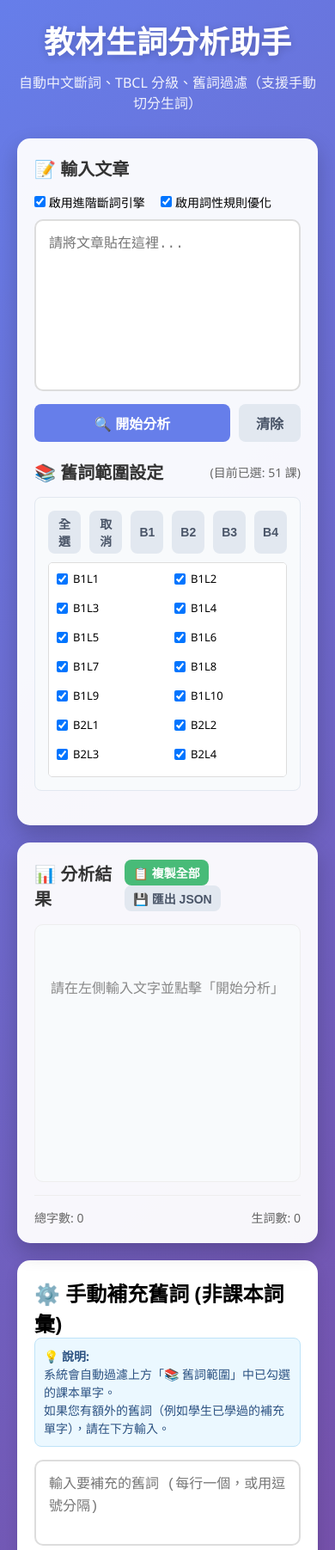
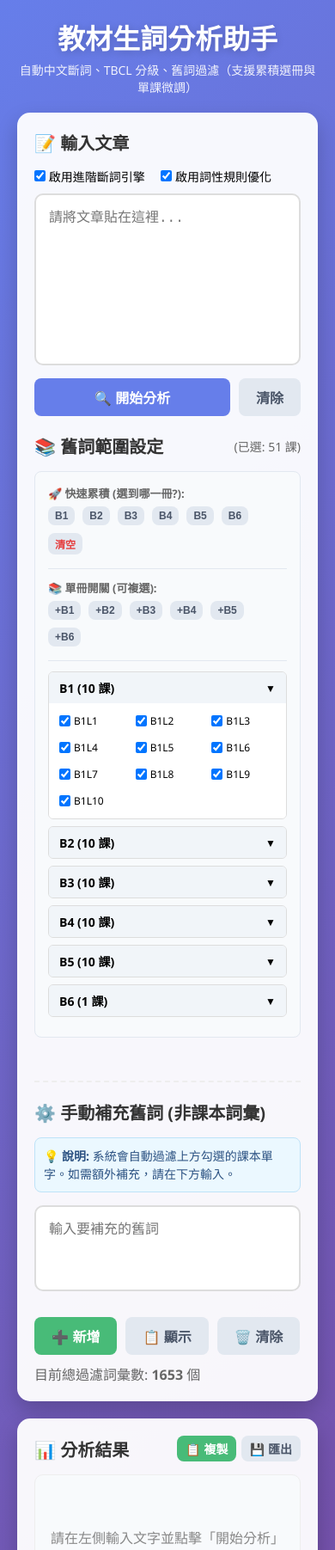
Before and after one commit to annaliutest-coder/vocab-website2, a plain HTML site: page index.html in a window 390 px wide. Shown: the top 1803 px of the page at 86% size. Drawn offline with Linux system fonts and the light colour scheme.

Commit message:
Add files via upload

```diff
--- a/app.js
+++ b/app.js
@@ -1,4 +1,4 @@
-// app.js - 網站版生詞分析助手（含分課過濾 & 手動切分功能）
+// app.js - 網站版生詞分析助手（含分冊累積選擇 & 手動切分功能）
 
 let tbclData = {};
 let lessonData = {}; // 儲存 {"B1L1": [...], "B1L2": [...]}
@@ -7,7 +7,10 @@ let selectedLessons = new Set(); // 使用者勾選的課數
 let finalBlocklist = new Set(); // 最終用來過濾的清單 (課本 + 手動)
 
 // 用於手動切分
-let editingIndex = -1; // 當前正在編輯的單字在 window.lastAnalysis 中的索引
+let editingIndex = -1;
+
+// 定義冊別順序
+const BOOK_ORDER = ['B1', 'B2', 'B3', 'B4', 'B5', 'B6'];
 
 // 初始化
 document.addEventListener('DOMContentLoaded', async () => {
@@ -26,8 +29,10 @@ async function loadData() {
     const lessonRes = await fetch('vocab_by_lesson.json');
     lessonData = await lessonRes.json();
 
+    // 預設全選
+    Object.keys(lessonData).forEach(k => selectedLessons.add(k));
+
     renderLessonCheckboxes();
-
     console.log('資料載入完成');
   } catch (error) {
     console.error('載入資料失敗:', error);
@@ -35,77 +40,159 @@ async function loadData() {
   }
 }
 
-// 2. 產生課數勾選單
+// 2. 產生課數勾選單 (改良版：分冊摺疊)
 function renderLessonCheckboxes() {
   const container = document.getElementById('lessonCheckboxes');
   container.innerHTML = '';
 
-  const sortedLessons = Object.keys(lessonData).sort((a, b) => {
-    return a.localeCompare(b, undefined, { numeric: true, sensitivity: 'base' });
+  // 將資料按冊分組
+  const books = {};
+  BOOK_ORDER.forEach(b => books[b] = []);
+
+  Object.keys(lessonData).forEach(lessonKey => {
+    // 解析冊別 (例如 B1L1 -> B1)
+    const match = lessonKey.match(/^(B\d+)/);
+    if (match && books[match[1]]) {
+        books[match[1]].push(lessonKey);
+    }
   });
 
-  sortedLessons.forEach(lesson => {
-    const wrapper = document.createElement('div');
-    wrapper.className = 'checkbox-item';
+  // 針對每一冊建立 UI
+  BOOK_ORDER.forEach(bookName => {
+      const lessons = books[bookName];
+      if (lessons.length === 0) return;
 
-    const checkbox = document.createElement('input');
-    checkbox.type = 'checkbox';
-    checkbox.value = lesson;
-    checkbox.checked = true;
-    checkbox.className = 'lesson-cb';
+      // 排序課別 (B1L2 排在 B1L10 前面)
+      lessons.sort((a, b) => a.localeCompare(b, undefined, { numeric: true }));
 
-    checkbox.addEventListener('change', () => {
-        updateSelectedLessons();
-        updateBlocklist();
-    });
+      // 建立分組容器
+      const groupDiv = document.createElement('div');
+      groupDiv.className = 'book-group';
 
-    const label = document.createElement('span');
-    label.textContent = lesson;
+      // 標題列
+      const header = document.createElement('div');
+      header.className = 'book-header';
+      header.innerHTML = `<span>${bookName} (${lessons.length} 課)</span> <span style="font-size:12px">▼</span>`;
 
-    wrapper.onclick = (e) => {
-        if (e.target !== checkbox) {
-            checkbox.checked = !checkbox.checked;
-            checkbox.dispatchEvent(new Event('change'));
-        }
-    };
+      // 內容區 (預設收合，除了第一冊方便看)
+      const content = document.createElement('div');
+      content.className = 'book-content';
+      content.id = `content-${bookName}`;
+      if (bookName === 'B1') content.classList.add('open');
 
-    wrapper.appendChild(checkbox);
-    wrapper.appendChild(label);
-    container.appendChild(wrapper);
+      // 點擊標題展開/收合
+      header.onclick = () => {
+          content.classList.toggle('open');
+      };
 
-    selectedLessons.add(lesson);
+      // 產生該冊的所有課別 checkbox
+      lessons.forEach(lesson => {
+          const wrapper = document.createElement('label');
+          wrapper.className = 'checkbox-item';
+
+          const checkbox = document.createElement('input');
+          checkbox.type = 'checkbox';
+          checkbox.value = lesson;
+          checkbox.className = `lesson-cb book-${bookName}`; // 加入 class 方便批次選
+          checkbox.checked = selectedLessons.has(lesson);
+
+          checkbox.addEventListener('change', () => {
+              if (checkbox.checked) selectedLessons.add(lesson);
+              else selectedLessons.delete(lesson);
+              updateSelectedCountUI();
+              updateBlocklist();
+          });
+
+          wrapper.appendChild(checkbox);
+          wrapper.appendChild(document.createTextNode(lesson));
+          content.appendChild(wrapper);
+      });
+
+      groupDiv.appendChild(header);
+      groupDiv.appendChild(content);
+      container.appendChild(groupDiv);
   });
 
   updateSelectedCountUI();
 }
 
-// 3. 全選/取消/範圍選取 功能
+// ==========================================
+// 新增：批次選擇邏輯
+// ==========================================
+
+// 累積選擇 (Select Up To)
+// 例如選 B3，會選取 B1, B2, B3 的所有課，並取消 B4, B5, B6
+window.selectUpTo = function(targetBook) {
+    const targetIndex = BOOK_ORDER.indexOf(targetBook);
+    if (targetIndex === -1) return;
+
+    // 遍歷所有 Checkbox
+    const checkboxes = document.querySelectorAll('.lesson-cb');
+    checkboxes.forEach(cb => {
+        const lesson = cb.value;
+        const match = lesson.match(/^(B\d+)/);
+        if (match) {
+            const book = match[1];
+            const bookIndex = BOOK_ORDER.indexOf(book);
+
+            // 如果該書在目標之前或就是目標 -> 勾選
+            if (bookIndex <= targetIndex) {
+                cb.checked = true;
+                selectedLessons.add(lesson);
+            } else {
+                // 之後的書 -> 取消
+                cb.checked = false;
+                selectedLessons.delete(lesson);
+            }
+        }
+    });
+
+    updateSelectedCountUI();
+    updateBlocklist();
+    // 自動展開選到的最後一冊，方便查看
+    document.querySelectorAll('.book-content').forEach(el => el.classList.remove('open'));
+    const targetContent = document.getElementById(`content-${targetBook}`);
+    if (targetContent) targetContent.classList.add('open');
+}
+
+// 單冊開關 (Toggle Volume)
+// 例如點 B2，如果 B2 全選則全取消，否則全選 B2 (不影響其他冊)
+window.toggleBook = function(targetBook) {
+    const checkboxes = document.querySelectorAll(`.lesson-cb.book-${targetBook}`);
+
+    // 檢查目前是否全選
+    let allChecked = true;
+    checkboxes.forEach(cb => {
+        if (!cb.checked) allChecked = false;
+    });
+
+    // 反轉狀態
+    const newState = !allChecked;
+
+    checkboxes.forEach(cb => {
+        cb.checked = newState;
+        if (newState) selectedLessons.add(cb.value);
+        else selectedLessons.delete(cb.value);
+    });
+
+    updateSelectedCountUI();
+    updateBlocklist();
+
+    // 自動展開該冊
+    const targetContent = document.getElementById(`content-${targetBook}`);
+    if (targetContent) targetContent.classList.add('open');
+}
+
+// 全選/清空
 window.toggleAllLessons = function(checked) {
     const checkboxes = document.querySelectorAll('.lesson-cb');
-    checkboxes.forEach(cb => cb.checked = checked);
-    updateSelectedLessons();
-    updateBlocklist();
-}
-
-window.selectLessonRange = function(prefix) {
-    const checkboxes = document.querySelectorAll('.lesson-cb');
+    selectedLessons.clear();
     checkboxes.forEach(cb => {
-        if (cb.value.startsWith(prefix)) {
-            cb.checked = true;
-        } else {
-             cb.checked = false;
-        }
-    });
-    updateSelectedLessons();
-    updateBlocklist();
-}
-
-function updateSelectedLessons() {
-    selectedLessons.clear();
-    document.querySelectorAll('.lesson-cb:checked').forEach(cb => {
-        selectedLessons.add(cb.value);
+        cb.checked = checked;
+        if (checked) selectedLessons.add(cb.value);
     });
     updateSelectedCountUI();
+    updateBlocklist();
 }
 
 function updateSelectedCountUI() {
@@ -188,7 +275,6 @@ function setupEventListeners() {
   document.getElementById('copyBtn').addEventListener('click', copyResults);
   document.getElementById('exportBtn').addEventListener('click', exportJSON);
 
-  // 監聽 Enter 鍵在切分輸入框
   document.getElementById('splitInput').addEventListener('keypress', function (e) {
     if (e.key === 'Enter') {
       confirmSplit();
@@ -229,7 +315,6 @@ function analyzeText() {
     results.push({ word, level });
   });
 
-  // 儲存結果並顯示
   window.lastAnalysis = results;
   displayResults();
 }
@@ -267,7 +352,6 @@ function displayResults() {
   }
 
   const wordCount = results.length;
-  // 簡單估算總字數
   const charCount = document.getElementById('inputText').value.length;
 
   document.getElementById('stats').innerHTML = `
@@ -285,21 +369,17 @@ window.openSplitModal = function(index) {
     const modal = document.getElementById('splitModal');
     const input = document.getElementById('splitInput');
 
-    input.value = item.word; // 預設填入原字
+    input.value = item.word;
     modal.style.display = 'block';
 
-    setTimeout(() => {
-        input.focus();
-    }, 100);
+    setTimeout(() => { input.focus(); }, 100);
 }
 
-// 關閉切分視窗
 window.closeSplitModal = function() {
     document.getElementById('splitModal').style.display = 'none';
     editingIndex = -1;
 }
 
-// 確認切分
 window.confirmSplit = function() {
     if (editingIndex === -1) return;
 
@@ -341,11 +421,7 @@ function showStatus(msg, type) {
 
 function copyResults() {
   if (!window.lastAnalysis || window.lastAnalysis.length === 0) return;
-
-  const text = window.lastAnalysis
-    .map((item, i) => `${i+1}. ${item.word} (Level ${item.level})`)
-    .join('\n');
-
+  const text = window.lastAnalysis.map((item, i) => `${i+1}. ${item.word} (Level ${item.level})`).join('\n');
   navigator.clipboard.writeText(text).then(() => alert('已複製到剪貼簿'));
 }
 
--- a/index.html
+++ b/index.html
@@ -14,29 +14,34 @@
     body {
       font-family: 'Microsoft JhengHei', 'Segoe UI', sans-serif;
       background: linear-gradient(135deg, #667eea 0%, #764ba2 100%);
-      min-height: 100vh;
+      height: 100vh; /* 固定高度為視窗高度 */
       padding: 20px;
+      overflow: hidden; /* 防止整個網頁出現捲軸 */
     }
 
     .container {
       max-width: 1200px;
       margin: 0 auto;
+      height: 100%; /* 繼承高度 */
+      display: flex;
+      flex-direction: column;
     }
 
     header {
       text-align: center;
       color: white;
-      margin-bottom: 30px;
+      margin-bottom: 20px;
+      flex-shrink: 0; /* 防止 header 被壓縮 */
     }
 
     header h1 {
-      font-size: 36px;
-      margin-bottom: 10px;
+      font-size: 32px;
+      margin-bottom: 5px;
       text-shadow: 0 2px 10px rgba(0,0,0,0.2);
     }
 
     header p {
-      font-size: 16px;
+      font-size: 14px;
       opacity: 0.9;
     }
 
@@ -44,8 +49,9 @@
       display: grid;
       grid-template-columns: 1fr 1fr;
       gap: 20px;
-      height: calc(100vh - 150px);
-      min-height: 600px;
+      flex: 1; /* 佔滿剩餘空間 */
+      overflow: hidden; /* 內部區域獨立捲動 */
+      min-height: 0; /* 重要：防止 grid item 溢出 */
     }
 
     .panel {
@@ -55,6 +61,24 @@
       display: flex;
       flex-direction: column;
       box-shadow: 0 10px 25px rgba(0,0,0,0.2);
+      overflow-y: auto; /* 讓面板內部可以垂直捲動 */
+      height: 100%; /* 填滿 grid cell */
+    }
+
+    /* 捲軸美化 */
+    .panel::-webkit-scrollbar {
+        width: 8px;
+    }
+    .panel::-webkit-scrollbar-track {
+        background: #f1f1f1;
+        border-radius: 4px;
+    }
+    .panel::-webkit-scrollbar-thumb {
+        background: #c1c1c1;
+        border-radius: 4px;
+    }
+    .panel::-webkit-scrollbar-thumb:hover {
+        background: #a8a8a8;
     }
 
     .panel h2 {
@@ -64,10 +88,10 @@
       display: flex;
       justify-content: space-between;
       align-items: center;
+      flex-shrink: 0;
     }
 
     .input-area {
-      flex: 1;
       width: 100%;
       padding: 15px;
       border: 2px solid #ddd;
@@ -77,6 +101,8 @@
       line-height: 1.6;
       margin-bottom: 15px;
       transition: border-color 0.3s;
+      flex-shrink: 0;
+      min-height: 150px; /* 給輸入框一個最小高度 */
     }
 
     .input-area:focus {
@@ -87,6 +113,7 @@
     .controls {
       display: flex;
       gap: 10px;
+      flex-shrink: 0;
     }
 
     button {
@@ -103,25 +130,13 @@
       transform: scale(0.98);
     }
 
-    .btn-primary {
-      background: #667eea;
-      color: white;
-      flex: 1;
-    }
-
-    .btn-secondary {
-      background: #e2e8f0;
-      color: #4a5568;
-    }
-
-    .btn-success {
-      background: #48bb78;
-      color: white;
-    }
+    .btn-primary { background: #667eea; color: white; flex: 1; }
+    .btn-secondary { background: #e2e8f0; color: #4a5568; }
+    .btn-success { background: #48bb78; color: white; }
 
     .output-area {
       flex: 1;
-      overflow-y: auto;
+      overflow-y: auto; /* 保持原有的輸出區捲動 */
       border: 1px solid #eee;
       border-radius: 10px;
       padding: 10px;
@@ -140,12 +155,7 @@
       border-left: 5px solid #ccc;
     }
 
-    /* 詞彙左側資訊區 */
-    .vocab-info {
-        display: flex;
-        align-items: center;
-        gap: 10px;
-    }
+    .vocab-info { display: flex; align-items: center; gap: 10px; }
 
     .level-tag {
       padding: 4px 8px;
@@ -155,14 +165,8 @@
       font-weight: bold;
     }
 
-    /* 操作按鈕區 */
-    .vocab-actions {
-        opacity: 0.6;
-        transition: opacity 0.2s;
-    }
-    .vocab-item:hover .vocab-actions {
-        opacity: 1;
-    }
+    .vocab-actions { opacity: 0.6; transition: opacity 0.2s; }
+    .vocab-item:hover .vocab-actions { opacity: 1; }
     .action-btn {
         padding: 4px 8px;
         font-size: 12px;
@@ -172,9 +176,7 @@
         margin-left: 5px;
         cursor: pointer;
     }
-    .action-btn:hover {
-        background: #cbd5e0;
-    }
+    .action-btn:hover { background: #cbd5e0; }
 
     .level-1 { border-left-color: #48bb78; } .level-1 .level-tag { background: #48bb78; }
     .level-2 { border-left-color: #38b2ac; } .level-2 .level-tag { background: #38b2ac; }
@@ -192,15 +194,15 @@
       justify-content: space-between;
       color: #666;
       font-size: 14px;
+      flex-shrink: 0;
     }
 
-    /* 舊詞管理面板樣式 */
-    .settings-panel {
-      margin-top: 20px;
-      background: white;
-      padding: 20px;
-      border-radius: 15px;
-      box-shadow: 0 5px 15px rgba(0,0,0,0.1);
+    /* 舊詞管理面板 (現在整合進左側面板) */
+    .settings-section {
+      margin-top: 30px;
+      padding-top: 20px;
+      border-top: 2px dashed #eee;
+      flex-shrink: 0; /* 防止被壓縮 */
     }
 
     .info-box {
@@ -230,58 +232,85 @@
       margin-top: 10px;
     }
 
-    /* Lesson Checkboxes 樣式 */
+    /* Lesson Selector Styles */
     .lesson-selector {
         border: 1px solid #e2e8f0;
         border-radius: 8px;
         padding: 15px;
         margin-bottom: 20px;
         background: #f8fafc;
+        /* 移除 max-height，讓它自然撐開，靠外層面板捲動 */
+        /* max-height: 350px;  <-- 移除這行 */
+        /* overflow-y: auto;   <-- 移除這行 */
+        flex-shrink: 0;
     }
 
-    .lesson-controls {
-        margin-bottom: 10px;
-        display: flex;
-        gap: 10px;
+    .control-row {
+        margin-bottom: 12px;
+        padding-bottom: 12px;
+        border-bottom: 1px solid #e2e8f0;
     }
 
-    .lesson-controls button {
-        padding: 5px 10px;
-        font-size: 14px;
+    .control-label {
+        font-size: 13px;
+        color: #666;
+        margin-bottom: 6px;
+        font-weight: bold;
     }
 
-    .checkbox-grid {
-        display: grid;
-        grid-template-columns: repeat(auto-fill, minmax(85px, 1fr));
-        gap: 8px;
-        max-height: 250px;
-        overflow-y: auto;
-        padding: 5px;
+    .btn-xs {
+        padding: 4px 8px;
+        font-size: 12px;
+        margin-right: 4px;
+        margin-bottom: 4px;
+    }
+
+    /* 分冊區塊樣式 */
+    .book-group {
+        margin-bottom: 8px;
+        border: 1px solid #ddd;
+        border-radius: 6px;
+        overflow: hidden;
         background: white;
-        border: 1px solid #ddd;
-        border-radius: 5px;
     }
+
+    .book-header {
+        padding: 8px 12px;
+        background: #f1f5f9;
+        cursor: pointer;
+        display: flex;
+        justify-content: space-between;
+        align-items: center;
+        font-size: 14px;
+        font-weight: bold;
+        user-select: none;
+    }
+
+    .book-header:hover { background: #e2e8f0; }
+
+    .book-content {
+        padding: 8px;
+        display: none;
+        grid-template-columns: repeat(auto-fill, minmax(80px, 1fr));
+        gap: 6px;
+        background: white;
+    }
+
+    .book-content.open { display: grid; }
 
     .checkbox-item {
         display: flex;
         align-items: center;
-        font-size: 13px;
+        font-size: 12px;
         cursor: pointer;
         padding: 4px;
         border-radius: 4px;
-        transition: background 0.2s;
     }
 
-    .checkbox-item:hover {
-        background-color: #edf2f7;
-    }
+    .checkbox-item:hover { background-color: #f7fafc; }
+    .checkbox-item input { margin-right: 4px; }
 
-    .checkbox-item input {
-        margin-right: 6px;
-        cursor: pointer;
-    }
-
-    /* Modal 彈出視窗樣式 */
+    /* Modal */
     .modal {
         display: none;
         position: fixed;
@@ -305,30 +334,18 @@
         animation: slideIn 0.3s;
     }
 
-    @keyframes fadeIn {
-        from {opacity: 0} to {opacity: 1}
-    }
-    @keyframes slideIn {
-        from {transform: translateY(-20px)} to {transform: translateY(0)}
-    }
+    @keyframes fadeIn { from {opacity: 0} to {opacity: 1} }
+    @keyframes slideIn { from {transform: translateY(-20px)} to {transform: translateY(0)} }
 
     @media (max-width: 768px) {
-      .main-content {
-        grid-template-columns: 1fr;
-        height: auto;
-      }
-      .input-area {
-        min-height: 200px;
-      }
-      .output-area {
-        min-height: 300px;
-      }
-      .button-group {
-        flex-wrap: wrap;
-      }
-      .btn-primary {
-        width: 100%;
-      }
+      body { height: auto; overflow: auto; }
+      .container { height: auto; }
+      .main-content { grid-template-columns: 1fr; height: auto; overflow: visible; }
+      .panel { height: auto; overflow: visible; }
+      .input-area { min-height: 200px; }
+      .output-area { min-height: 300px; }
+      .button-group { flex-wrap: wrap; }
+      .btn-primary { width: 100%; }
     }
   </style>
 </head>
@@ -337,7 +354,7 @@
 <div class="container">
   <header>
     <h1>教材生詞分析助手</h1>
-    <p>自動中文斷詞、TBCL 分級、舊詞過濾（支援手動切分生詞）</p>
+    <p>自動中文斷詞、TBCL 分級、舊詞過濾（支援累積選冊與單課微調）</p>
   </header>
 
   <div class="main-content">
@@ -368,22 +385,60 @@
       <div style="margin-top: 20px;">
         <h2>
             📚 舊詞範圍設定
-            <span style="font-size: 0.7em; color: #666; font-weight: normal;">(目前已選: <span id="selectedLessonCount">0</span> 課)</span>
+            <span style="font-size: 0.7em; color: #666; font-weight: normal;">(已選: <span id="selectedLessonCount">0</span> 課)</span>
         </h2>
 
         <div class="lesson-selector">
-            <div class="lesson-controls">
-                <button onclick="toggleAllLessons(true)" class="btn-secondary">全選</button>
-                <button onclick="toggleAllLessons(false)" class="btn-secondary">取消</button>
-                <button onclick="selectLessonRange('B1')" class="btn-secondary">B1</button>
-                <button onclick="selectLessonRange('B2')" class="btn-secondary">B2</button>
-                <button onclick="selectLessonRange('B3')" class="btn-secondary">B3</button>
-                <button onclick="selectLessonRange('B4')" class="btn-secondary">B4</button>
+            <!-- 1. 快速累積 -->
+            <div class="control-row">
+                <div class="control-label">🚀 快速累積 (選到哪一冊?):</div>
+                <div style="display: flex; gap: 5px; flex-wrap: wrap;">
+                    <button onclick="selectUpTo('B1')" class="btn-secondary btn-xs">B1</button>
+                    <button onclick="selectUpTo('B2')" class="btn-secondary btn-xs">B2</button>
+                    <button onclick="selectUpTo('B3')" class="btn-secondary btn-xs">B3</button>
+                    <button onclick="selectUpTo('B4')" class="btn-secondary btn-xs">B4</button>
+                    <button onclick="selectUpTo('B5')" class="btn-secondary btn-xs">B5</button>
+                    <button onclick="selectUpTo('B6')" class="btn-secondary btn-xs">B6</button>
+                    <button onclick="toggleAllLessons(false)" class="btn-secondary btn-xs" style="color: #e53e3e;">清空</button>
+                </div>
             </div>
-            <div id="lessonCheckboxes" class="checkbox-grid">
+
+            <!-- 2. 單冊開關 -->
+            <div class="control-row">
+                <div class="control-label">📚 單冊開關 (可複選):</div>
+                <div style="display: flex; gap: 5px; flex-wrap: wrap;">
+                    <button onclick="toggleBook('B1')" class="btn-secondary btn-xs">+B1</button>
+                    <button onclick="toggleBook('B2')" class="btn-secondary btn-xs">+B2</button>
+                    <button onclick="toggleBook('B3')" class="btn-secondary btn-xs">+B3</button>
+                    <button onclick="toggleBook('B4')" class="btn-secondary btn-xs">+B4</button>
+                    <button onclick="toggleBook('B5')" class="btn-secondary btn-xs">+B5</button>
+                    <button onclick="toggleBook('B6')" class="btn-secondary btn-xs">+B6</button>
+                </div>
+            </div>
+
+            <!-- 3. 詳細清單 (分冊顯示) -->
+            <div id="lessonCheckboxes">
                 <div style="padding: 10px; color: #666;">載入中...</div>
             </div>
         </div>
+      </div>
+
+      <!-- 手動舊詞管理 (整合到左側面板底部) -->
+      <div class="settings-section">
+        <h2>⚙️ 手動補充舊詞 (非課本詞彙)</h2>
+        <div class="info-box">
+          <strong>💡 說明:</strong> 系統會自動過濾上方勾選的課本單字。如需額外補充，請在下方輸入。
+        </div>
+        <textarea id="oldVocabInput" class="input-area" style="min-height: 100px;" placeholder="輸入要補充的舊詞"></textarea>
+        <div class="button-group">
+          <button id="addOldVocabBtn" class="btn-success">➕ 新增</button>
+          <button id="showOldVocabBtn" class="btn-secondary">📋 顯示</button>
+          <button id="clearOldVocabBtn" class="btn-secondary">🗑️ 清除</button>
+        </div>
+        <div style="margin-top: 10px; color: #666;">
+            目前總過濾詞彙數: <strong id="totalBlockedCount">0</strong> 個
+        </div>
+        <div id="vocabStatus" class="status"></div>
       </div>
     </div>
 
@@ -392,8 +447,8 @@
       <h2>
         📊 分析結果
         <div>
-          <button id="copyBtn" class="btn-success" style="padding: 5px 10px; font-size: 14px;">📋 複製全部</button>
-          <button id="exportBtn" class="btn-secondary" style="padding: 5px 10px; font-size: 14px;">💾 匯出 JSON</button>
+          <button id="copyBtn" class="btn-success" style="padding: 5px 10px; font-size: 14px;">📋 複製</button>
+          <button id="exportBtn" class="btn-secondary" style="padding: 5px 10px; font-size: 14px;">💾 匯出</button>
         </div>
       </h2>
       <div id="outputList" class="output-area">
@@ -407,49 +462,17 @@
       </div>
     </div>
   </div>
-
-  <!-- 下方：手動舊詞管理 -->
-  <div class="settings-panel">
-    <h2>⚙️ 手動補充舊詞 (非課本詞彙)</h2>
-
-    <div class="info-box">
-      <strong>💡 說明:</strong><br>
-      系統會自動過濾上方「📚 舊詞範圍」中已勾選的課本單字。<br>
-      如果您有額外的舊詞（例如學生已學過的補充單字），請在下方輸入。
-    </div>
-
-    <textarea
-      id="oldVocabInput"
-      class="input-area"
-      style="min-height: 100px;"
-      placeholder="輸入要補充的舊詞 (每行一個，或用逗號分隔)"></textarea>
-
-    <div class="button-group">
-      <button id="addOldVocabBtn" class="btn-success">➕ 新增補充舊詞</button>
-      <button id="showOldVocabBtn" class="btn-secondary">📋 顯示目前補充舊詞</button>
-      <button id="clearOldVocabBtn" class="btn-secondary">🗑️ 清除補充舊詞</button>
-    </div>
-
-    <div style="margin-top: 10px; color: #666;">
-        目前總過濾詞彙數 (課本 + 補充): <strong id="totalBlockedCount">0</strong> 個
-    </div>
-
-    <div id="vocabStatus" class="status"></div>
-  </div>
 </div>
 
 <!-- 切分單字彈出視窗 -->
 <div id="splitModal" class="modal">
   <div class="modal-content">
     <h3 style="margin-bottom: 10px;">✂️ 手動切分單字</h3>
-    <p style="margin-bottom: 10px; font-size: 14px; color: #666;">
-        請在要切分的地方加入<strong>空白</strong>。<br>
-        例如：將「還都」改為「還 都」。
-    </p>
+    <p style="margin-bottom: 10px; font-size: 14px; color: #666;">請在要切分的地方加入<strong>空白</strong>。</p>
     <input type="text" id="splitInput" class="input-area" style="height: 50px; font-size: 20px; text-align: center;">
     <div class="controls" style="justify-content: flex-end; margin-top: 15px;">
         <button onclick="closeSplitModal()" class="btn-secondary">取消</button>
-        <button onclick="confirmSplit()" class="btn-primary">確定切分</button>
+        <button onclick="confirmSplit()" class="btn-primary">確定</button>
     </div>
   </div>
 </div>
```
